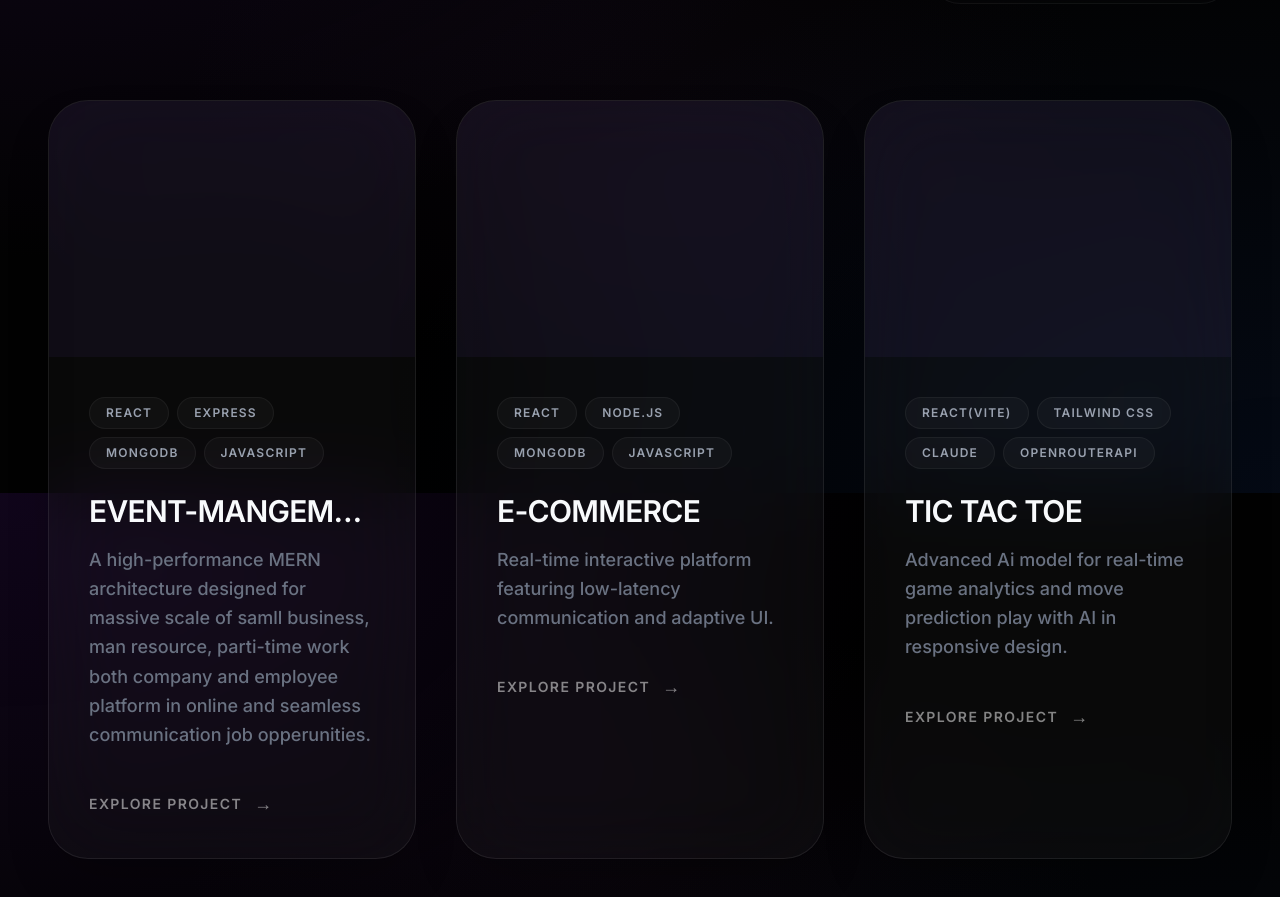
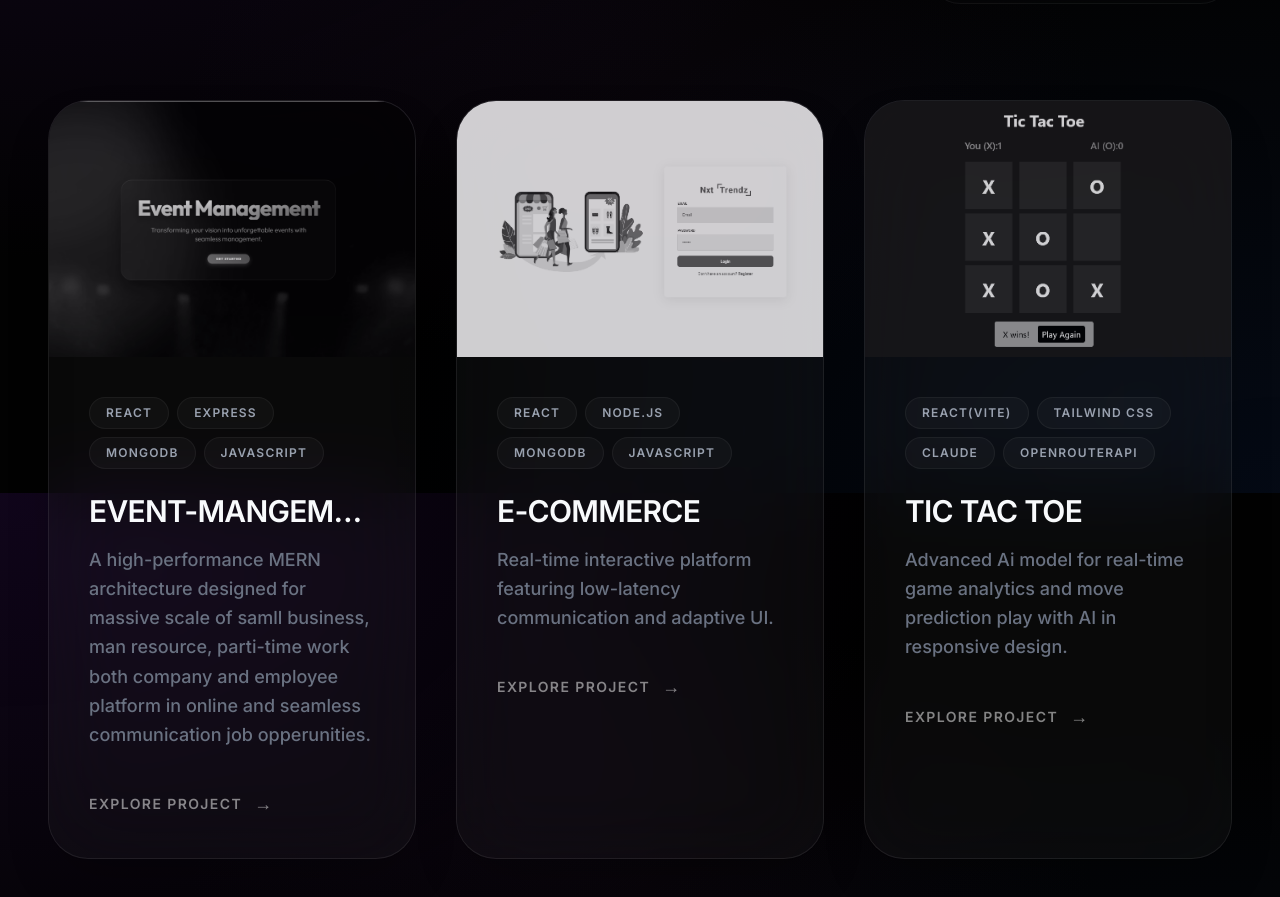
Before and after one commit to codabishekk/Portfolio, a React (Vite) app: page / in a window 1280 px wide. Shown: the part 2163-3060 px from the top of the page. Built offline with nearby package versions, Linux system fonts and the light colour scheme.

Commit message:
feat: Add Projects section component to display portfolio items with details and links.

```diff
--- a/src/components/Projects.jsx
+++ b/src/components/Projects.jsx
@@ -11,21 +11,21 @@ export default function Projects() {
             title: "EVENT-MANGEMENT",
             description: "A high-performance MERN architecture designed for massive scale of samll business, man resource, parti-time work both company and employee platform in online and seamless communication job opperunities.",
             tech: ["React", "Express", "MongoDB", "JavaScript"],
-            image:event,
+            image: event,
             link: "https://event-management-1-rs9y.onrender.com"
         },
         {
             title: "E-commerce",
             description: "Real-time interactive platform featuring low-latency communication and adaptive UI.",
             tech: ["React", "Node.js", "MongoDB", "JavaScript"],
-            image:nxt_trends,
+            image: nxt_trends,
             link: "/archive"
         },
         {
             title: "tic tac toe",
             description: "Advanced Ai model for real-time game analytics and move prediction play with AI in responsive design.",
             tech: ["React(vite)", "TailWind CSS", "Claude", "OpenRouterAPI"],
-            image:ticTacToeImg,
+            image: ticTacToeImg,
             link: "https://tic-tac-tai.netlify.app"
         }
     ];
@@ -59,10 +59,18 @@ export default function Projects() {
                             viewport={{ once: true }}
                             transition={{ delay: index * 0.1, duration: 1, ease: [0.16, 1, 0.3, 1] }}
                         >
-                            <div className="h-48 md:h-64 bg-violet-500/5 flex items-center justify-center group-hover:bg-violet-500/10 transition-all duration-700">
-                                <div className="text-5xl md:text-6xl group-hover:scale-125 transition-transform duration-700 grayscale group-hover:grayscale-0">
-                                    {project.emoji}
-                                </div>
+                            <div className="h-48 md:h-64 bg-violet-500/5 flex items-center justify-center group-hover:bg-violet-500/10 transition-all duration-700 overflow-hidden">
+                                {project.image ? (
+                                    <img
+                                        src={project.image}
+                                        alt={project.title}
+                                        className="w-full h-full object-cover grayscale group-hover:grayscale-0 group-hover:scale-110 transition-all duration-700 opacity-80 group-hover:opacity-100"
+                                    />
+                                ) : (
+                                    <div className="text-5xl md:text-6xl group-hover:scale-125 transition-transform duration-700 grayscale group-hover:grayscale-0">
+                                        {project.emoji || "🚀"}
+                                    </div>
+                                )}
                             </div>
 
                             <div className="p-6 md:p-10">
```
